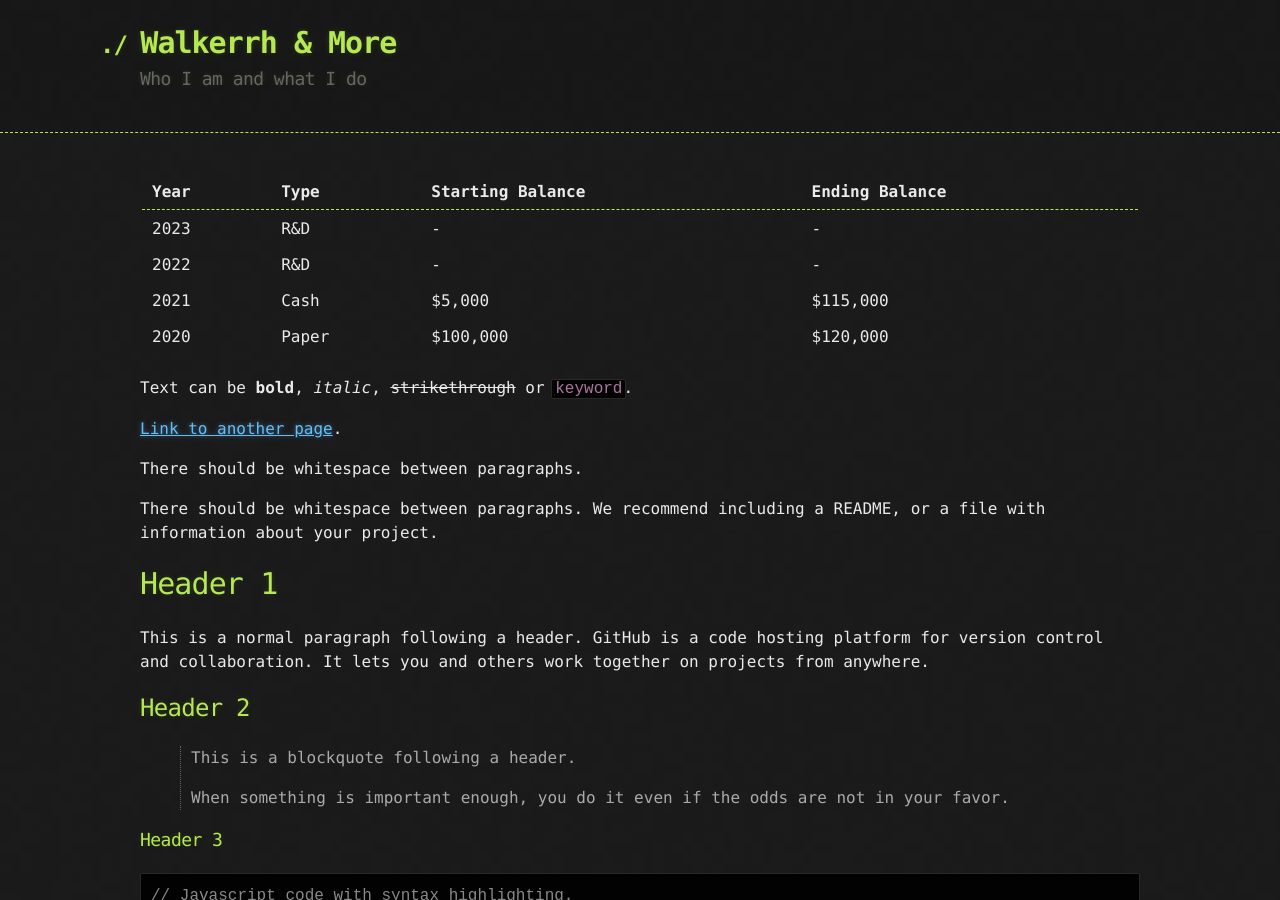
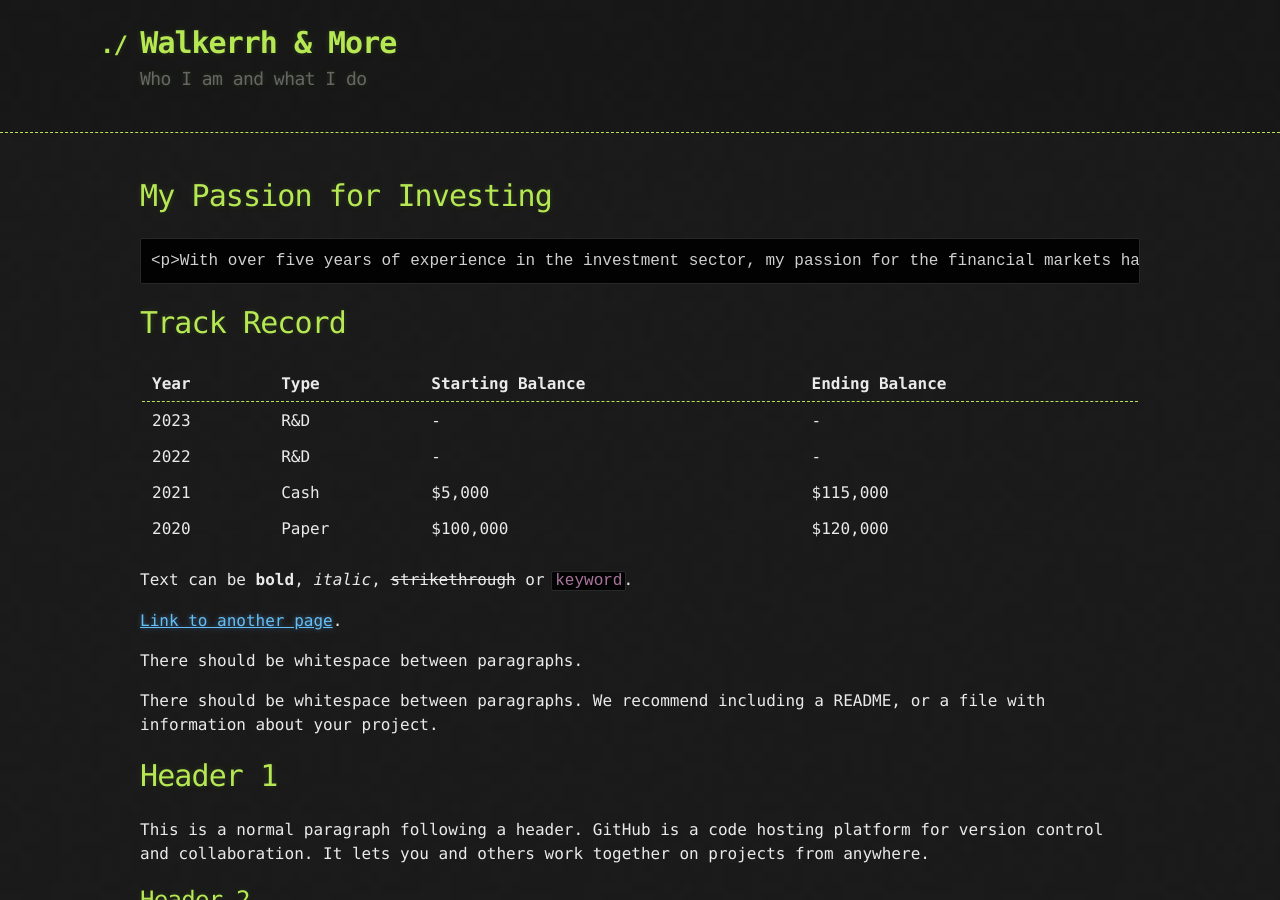
Before and after one commit to Walkerrh/walkerrh.github.io, a Jekyll site: the page built from index.md, in a window 1280 px wide and 900 px high. Built offline with Jekyll 4.4.1, drawn with Linux system fonts in a browser that asks for light colours; our own code applies the rules of GitHub Pages for plain Markdown files.

Commit message:
Update index.md

```diff
--- a/index.md
+++ b/index.md
@@ -1,6 +1,12 @@
 ---
 layout: default
 ---
+
+# My Passion for Investing
+    <p>With over five years of experience in the investment sector, my passion for the financial markets has only grown stronger. My journey began with an intense fascination for the complexities of trading stocks and stock options, leading me to dedicate more than 12 hours a day to honing my skills. However, I soon realized that to truly excel, I needed to blend my financial acumen with technological prowess. This led me to learn coding, enabling me to design, test, and implement my own trading strategies, thereby allowing me to work on projects one could only dream of. Such projects have caught the eye of fellow comrades and classmates which have joined the initiative.</p>
+
+
+# Track Record
 
 | Year | Type | Starting Balance | Ending Balance |
 | --- | ----------- |
```
